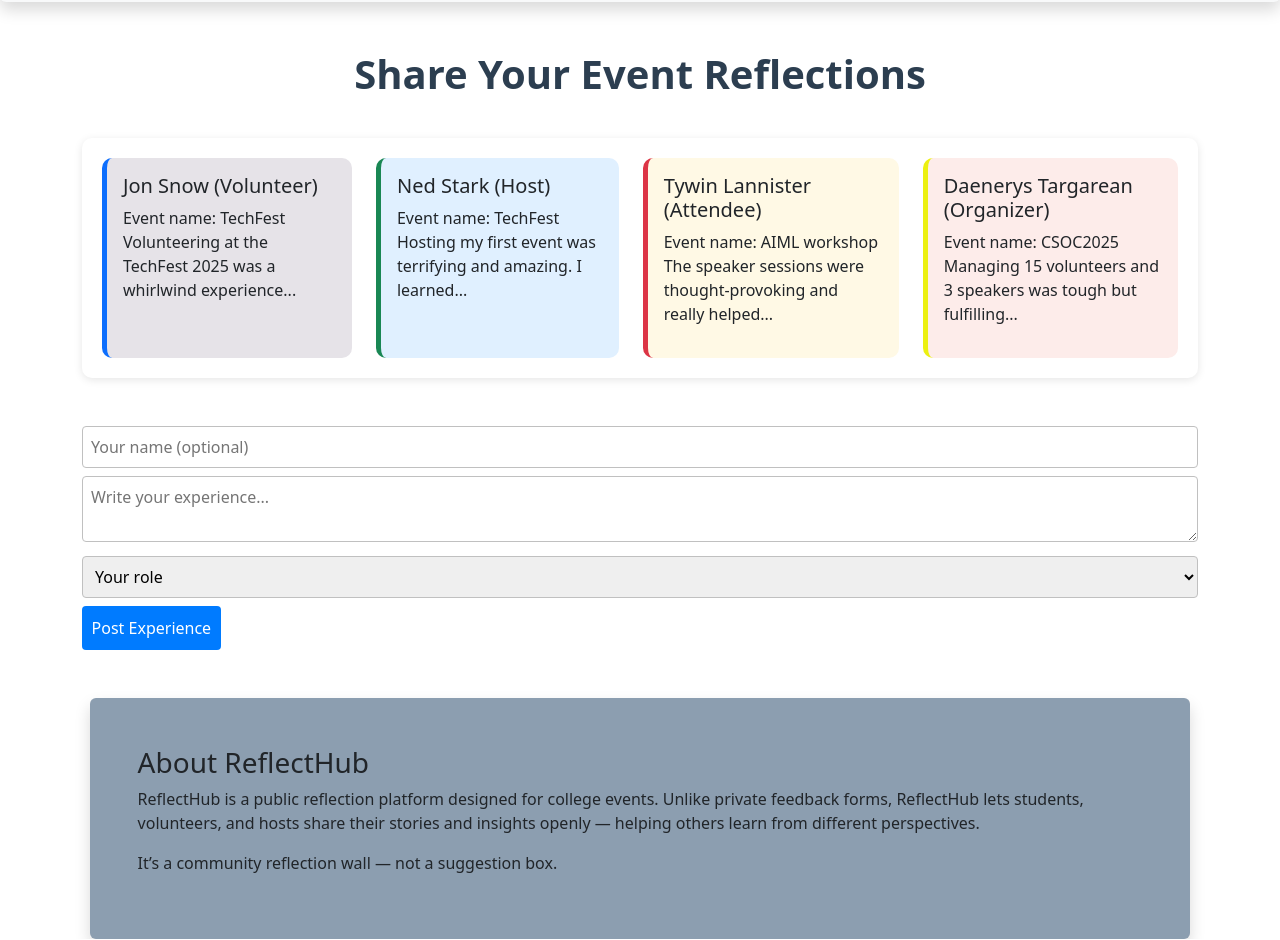
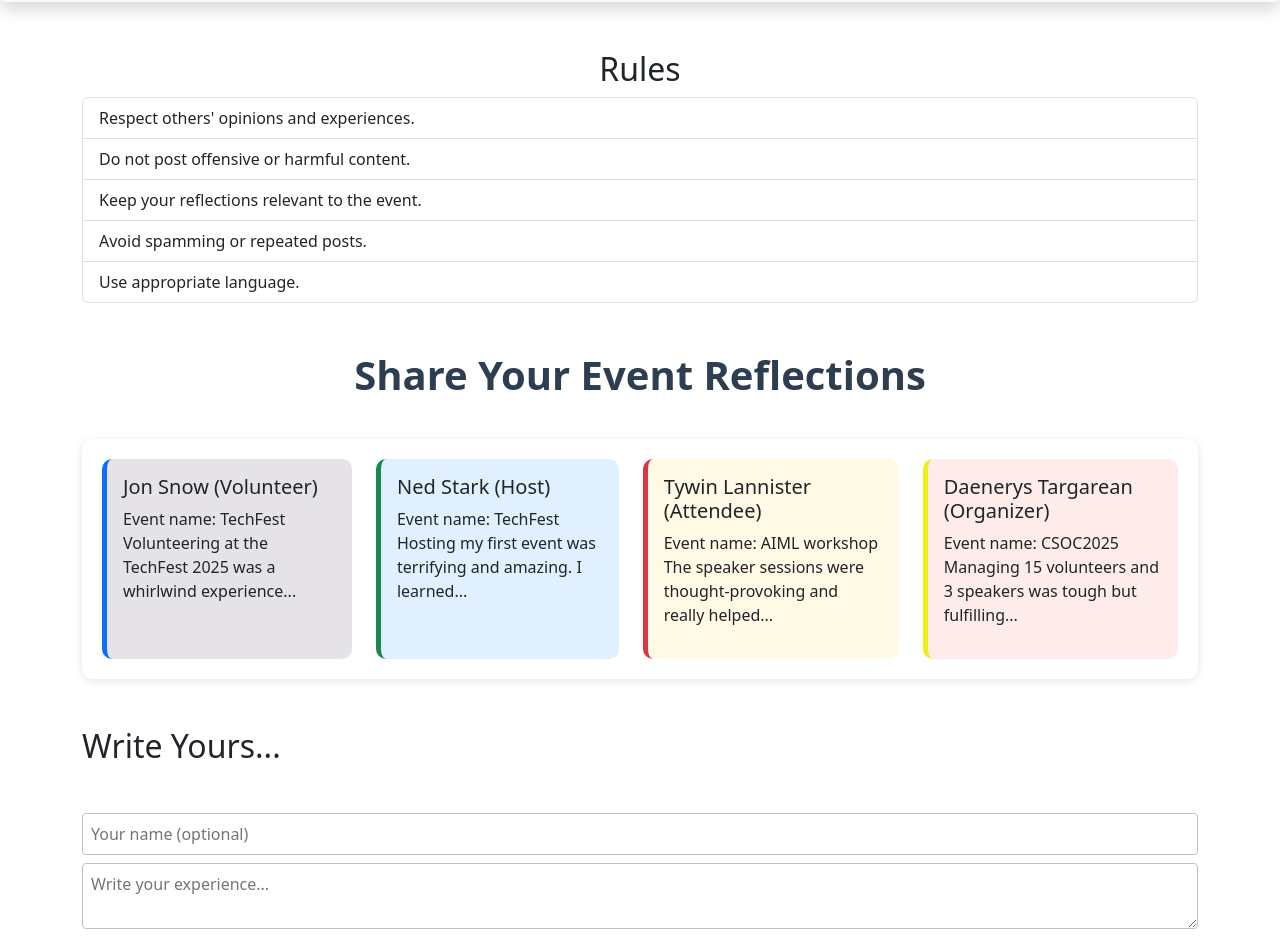
Before and after one commit to Vikram-04/ReflectHub, a plain HTML site: page index.html in a window 1280 px wide. Shown: the part 320-1260 px from the top of the page. Drawn offline with nearby package versions, Linux system fonts and the light colour scheme.

Commit message:
Rules section

```diff
--- a/index.html
+++ b/index.html
@@ -28,7 +28,7 @@
             </select>
           </li>
           <li class="nav-item">
-            <a class="nav-link text-white" href="#">Rules</a>
+            <a class="nav-link text-white" href="#rules">Rules</a>
           </li>
           <li class="nav-item">
             <a class="nav-link text-white" href="#about-us">About Us</a>
@@ -46,6 +46,23 @@
         </strong>
       </p>
       <a href="#experienceForm" class="custom-btn">Share Your Reflection</a>
+    </section>
+
+    <section id="rules" class="container my-5">
+      <h2 class="text-center margin-top-lg">Rules</h2>
+      <ul class="list-group">
+        <li class="list-group-item">
+          Respect others' opinions and experiences.
+        </li>
+        <li class="list-group-item">
+          Do not post offensive or harmful content.
+        </li>
+        <li class="list-group-item">
+          Keep your reflections relevant to the event.
+        </li>
+        <li class="list-group-item">Avoid spamming or repeated posts.</li>
+        <li class="list-group-item">Use appropriate language.</li>
+      </ul>
     </section>
 
     <div class="container section-spacing">
@@ -90,6 +107,7 @@
       </div>
 
       <!-- form to submit experience -->
+      <h2 class="margin-top-lg">Write Yours...</h2>
       <form id="experienceForm" class="margin-top-lg">
         <input
           type="text"
@@ -115,7 +133,7 @@
       </form>
     </div>
 
-    <section id="about-us" class="p-5 mt-5 rounded shadow">
+    <section id="about-us" class="mt-5 rounded shadow">
       <h3>About ReflectHub</h3>
       <p>
         ReflectHub is a public reflection platform designed for college events.
--- a/styles.css
+++ b/styles.css
@@ -111,7 +111,9 @@ nav {
 }
 
 #about-us{
+  padding: 2%;
   margin-left: 7%;
   margin-right: 7%;
+  margin-bottom: 1.5rem;
   background-color: #8c9eb0;
 }
```
